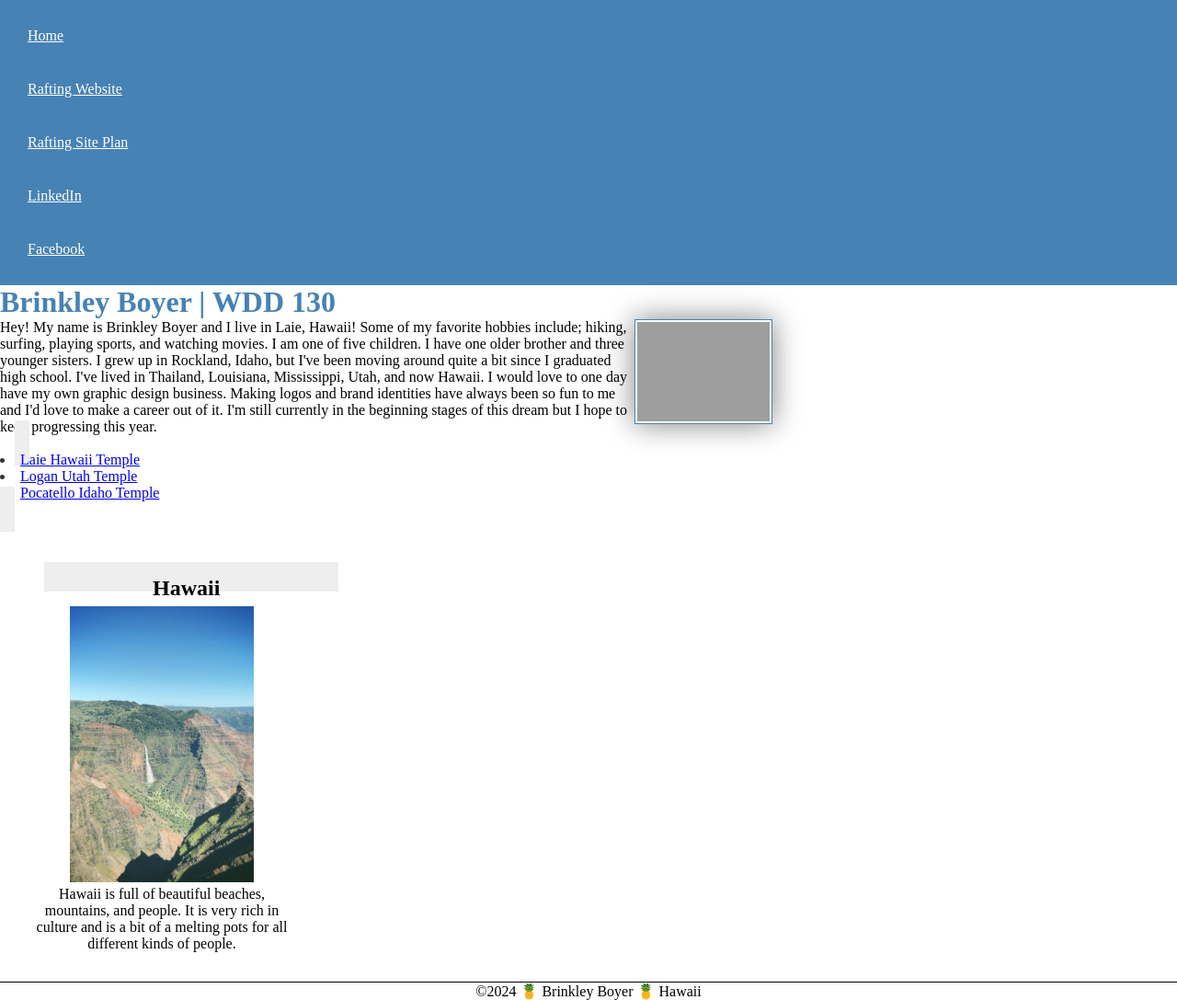
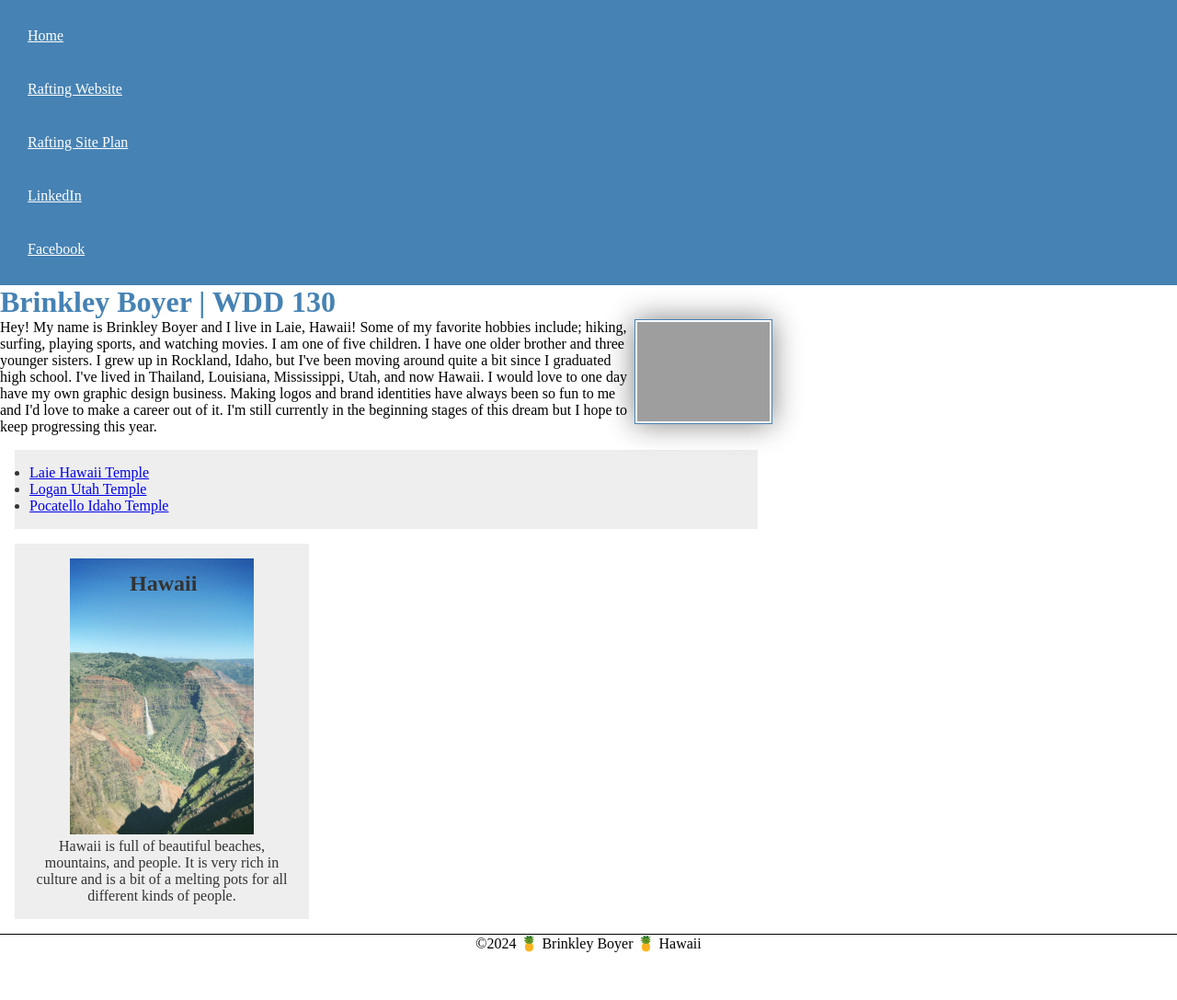
Before and after one commit to brinkleyb/wdd130, a plain HTML site: page index.html in a window 1280 px wide. Shown: the whole page at 92% size. After the commit the page ends 1035 px from the top, so only its background shows below. Drawn offline with Linux system fonts and the light colour scheme; grey boxes are pictures that could not be loaded.

Commit message:
class selector

```diff
--- a/index.html
+++ b/index.html
@@ -22,15 +22,13 @@
             <h1>Brinkley Boyer | WDD 130</h1>
             <img src="images/profile.jpg" alt="Hello, my name is Brinkley Boyer!" width="200">
             <p>Hey! My name is Brinkley Boyer and I live in Laie, Hawaii! Some of my favorite hobbies include; hiking, surfing, playing sports, and watching movies. I am one of five children. I have one older brother and three younger sisters. I grew up in Rockland, Idaho, but I've been moving around quite a bit since I graduated high school. I've lived in Thailand, Louisiana, Mississippi, Utah, and now Hawaii. I would love to one day have my own graphic design business. Making logos and brand identities have always been so fun to me and I'd love to make a career out of it. I'm still currently in the beginning stages of this dream but I hope to keep progressing this year.</p>
-            <u1>
-                <u1 class="box">
+            <ul class="box">
                 <li><a href="https://www.churchofjesuschrist.org/temples/details/laie-hawaii-temple?lang=eng" target="_blank">Laie Hawaii Temple</a></li>
                 <li><a href="https://www.churchofjesuschrist.org/temples/details/logan-utah-temple?lang=eng" target="_blank">Logan Utah Temple</a></li>
                 <li><a href="https://www.churchofjesuschrist.org/temples/details/pocatello-idaho-temple?lang=eng" target="_blank">Pocatello Idaho Temple</a></li>
-            </u1>
+            </ul>
         </main>
-        <aside>
-            <aside class="box"></aside>
+        <aside class="box">
             <h2>Hawaii</h2>
             <img src="images/hawaii.jpg" alt="Hawaii landscape">
             <p>Hawaii is full of beautiful beaches, mountains, and people. It is very rich in culture and is a bit of a melting pots for all different kinds of people.</p>
--- a/styles/styles.css
+++ b/styles/styles.css
@@ -46,8 +46,8 @@ aside {
 
 aside h2 {
     position: absolute;
-    top: 47px;
-    left: 150px;
+    top: 30px;
+    left: 125px;
 }
 
 aside img {
```
